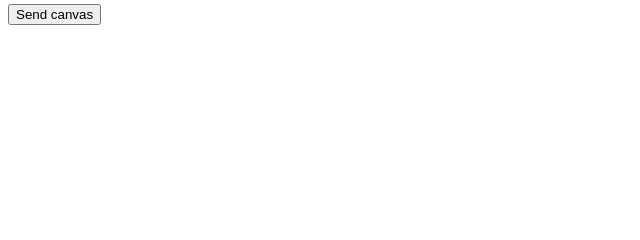
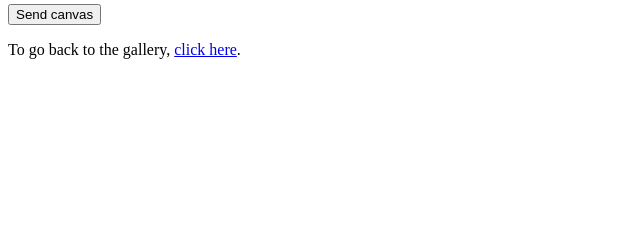
Before and after one commit to unautre/ideal-octo-disco, a Flask app: page /static/index.html in a window 1280 px wide. Shown: the part 352-592 px from the top of the page, without its empty margins (0-640 px from the left). Run offline with Flask 2, Linux system fonts and the light colour scheme.

Commit message:
Add links to pages

```diff
--- a/static/index.html
+++ b/static/index.html
@@ -26,6 +26,7 @@
                     href="http://www.konqueror.org">Konqueror</a>.</p>
         </canvas></div>
         <input type="button" id="sendbutton" value="Send canvas" />
+        <p>To go back to the gallery, <a href="/">click here</a>.</p>
     <script type="text/javascript" src="example-2.js"></script>
 </body>
 
--- a/templates/gallery.html
+++ b/templates/gallery.html
@@ -8,11 +8,13 @@
 
 <body>
     <p>Gallery of previous drawings</p>
+    <p>To add another, <a href="static/index.html">click here</a>.</p>
 {% for image in images %}
     <div class="image_holder">
         <img src="{{ image }}" />
     </div>
 {% endfor %}
+
 </body>
 
 </html>
```
